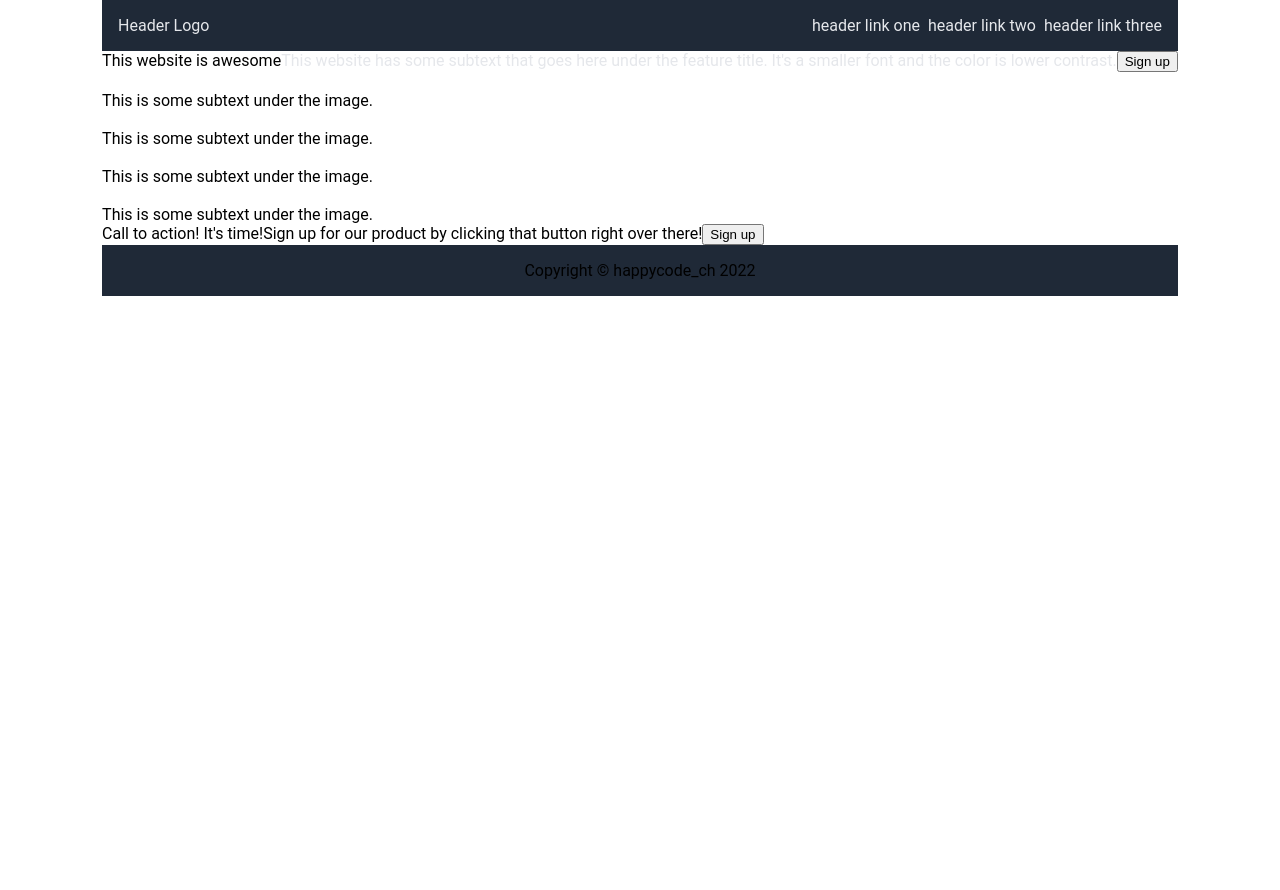
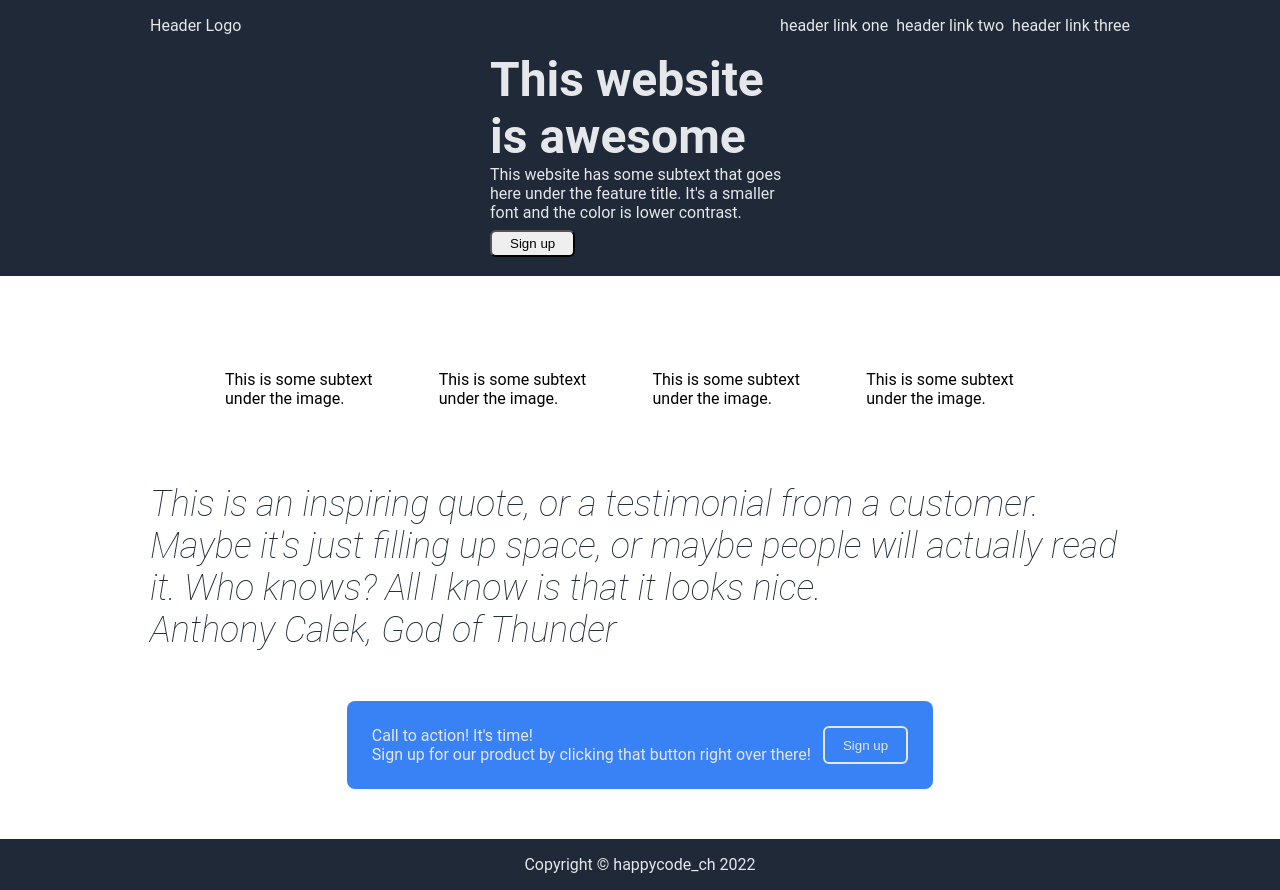
Before and after one commit to gefle-ant/landing_page, a plain HTML site: page index.html in a window 1280 px wide. Before the commit the page ends 800 px from the top, so only its background shows below. Drawn offline with Linux system fonts and the light colour scheme.

Commit message:
HTML and CSS adjustments

```diff
--- a/index.html
+++ b/index.html
@@ -28,13 +28,14 @@
 
         <div class="feature">
             <div class="container">
-                <div class="feature-title">This website is awesome</div>
-                <div class="feature-subtext">This website has some subtext that goes here under the feature title. It's a smaller font and the color is lower contrast.</div>
+                <div class="feature-container">
+                    <div class="feature-title">This website is awesome</div>
+                    <div class="feature-subtext">This website has some subtext that goes here under the feature title. It's a smaller font and the color is lower contrast.</div>
 
-                <button class="sign-up-btn">Sign up</button>
-
-                <img class="image">
+                    <button class="feature-sign-up">Sign up</button>
+                </div>
             </div>
+            <img class="image">
         </div>
 
         <div class="projects">
@@ -61,16 +62,21 @@
 
         </div>
 
-        <div class="quote">
-            <div class="author"></div>
+        <div class="quote">This is an inspiring quote, or a testimonial from a customer. Maybe it's just filling up space, or maybe people will actually read it. Who knows? All I know is that it looks nice.
+            <div class="author">Anthony Calek, God of Thunder</div>
         </div>
 
         <div class="sign-up">
             <div class="container">
-                <div class="sign-up-title">Call to action! It's time!</div>
-                <div class="subtext">Sign up for our product by clicking that button right over there!</div>
-                <button class="sign-up-btn">Sign up</button>
+                <div class="sign-up-container">
+                    <div class="sign-up-title">Call to action! It's time!
+                        <div class="sign-up-subtext">Sign up for our product by clicking that button right over there!</div>
+                    </div>
+
+                    <button class="sign-up-btn">Sign up</button>
             </div>
+
+        </div>
         </div>
 
         <div class="footer">
--- a/style.css
+++ b/style.css
@@ -17,6 +17,10 @@ img {
 }
 
 button {
+    margin-top: 8px;
+    border-radius: 6px;
+    padding: 4px 18px;
+    white-space: nowrap;
 
 }
 
@@ -32,7 +36,9 @@ a {
 
 }
 
-
+.main-container {
+    max-width: 1440px;
+}
 
 .header,
 .footer {
@@ -40,9 +46,17 @@ a {
     display: flex;
     padding: 16px;
 }
+.header,
+.container,
+.projects,
+.quote {
+    padding-left: 150px;
+    padding-right: 150px;
+}
 
 .header {
     justify-content: space-between;
+
 
 }
 .header {
@@ -50,9 +64,23 @@ a {
 }
 
 .footer {
-
+    color: #E5E7EB;
     justify-content: center;
     padding: 16px;
+}
+
+.feature {
+    background-color: #1f2937;
+}
+
+.feature-container {
+    max-width: 300px;
+}
+
+.feature-title {
+    color: #E5E7EB;
+    font-size: 48px;
+    font-weight: bolder;
 }
 
 .feature-subtext {
@@ -61,5 +89,51 @@ a {
 
 .container {
     display: flex;
+    justify-content: center;
+
 
 }
+
+.projects {
+    display: flex;
+    margin: 75px;
+    gap: 25px;
+}
+
+.quote {
+    color: #1F2937;
+    font-size: 36px;
+    font-style: italic;
+    font-weight: lighter;
+    padding-bottom: 50px;
+}
+
+.author {
+    justify-content: right;
+}
+
+.sign-up {
+margin-bottom: 50px;
+
+}
+.sign-up-container {
+    background-color: #3882F6;
+    color: #E5E7EB;
+    border-radius: 8px;
+    display: flex;
+    padding: 25px;
+    gap: 12px;
+
+}
+
+
+
+.sign-up-btn {
+    background-color: #3882F6;
+    border-style: solid;
+    border-width: 2px;
+    border-color: #E5E7EB;
+    color: #E5E7EB;
+    margin: 0px;
+    padding: 4px 18px;
+}
```
